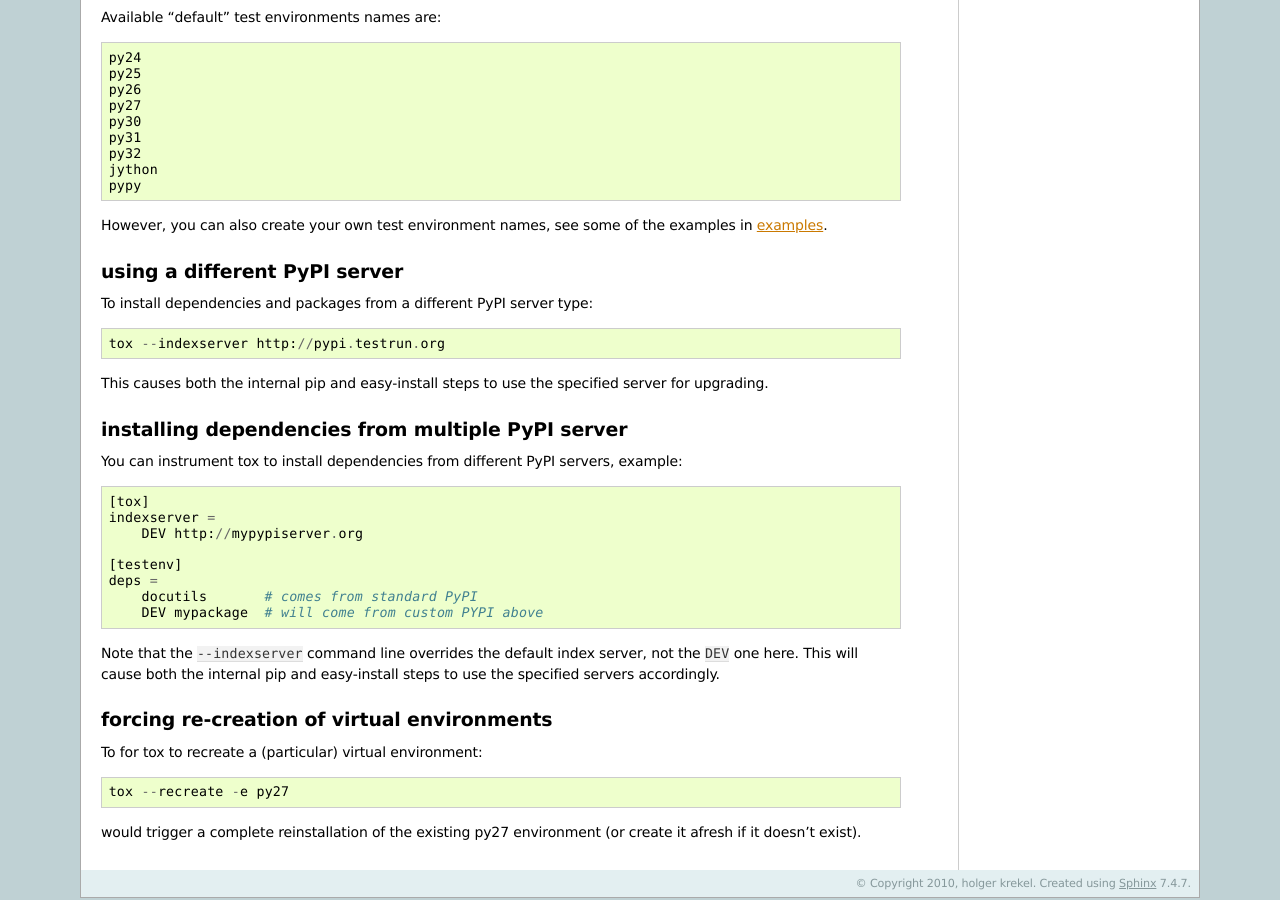
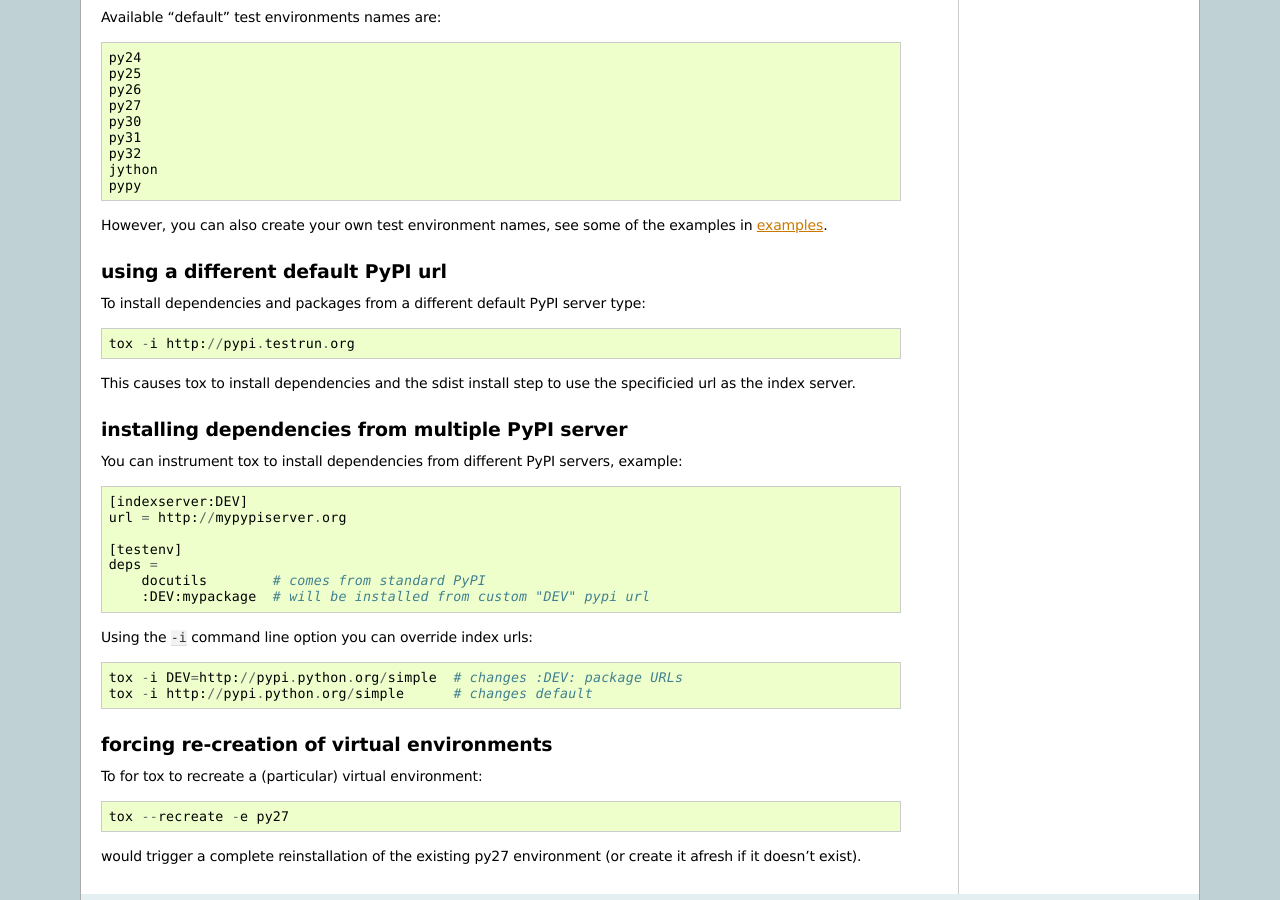
Before and after one commit to msabramo/tox, a Sphinx documentation site: the page built from doc/example/basic.txt, in a window 1280 px wide and 900 px high, scrolled down 566 px. Built offline with Sphinx 7.4.7, drawn with Linux system fonts in a browser that asks for light colours; some of the changed text lies outside the part shown.

Commit message:
revamp and document indexserver handling

```diff
--- a/CHANGELOG.txt
+++ b/CHANGELOG.txt
@@ -4,9 +4,8 @@
 - fix pip-installation mixups by always unsetting PIP_RESPECT_VIRTUALENV
   (thanks Armin Ronacher)
 - issue1: Add a toxbootstrap.py script for tox
-- new option: --indexserver URL to specify PyPI index server to use for
-  installation, can also be set in tox.ini testenv configurations.
-- new option: -r|--recreate to cause recreation of virtualenv
+- added support for working with different and multiple indexservers.
+- new option: -r|--recreate to force recreation of virtualenv
 - depend on new 'pylib' distribution instead of the whole "py" package
   which also installed py.test etc. (which is contained in py)
 - always install sdist files with "--upgrade" to be more resilient
--- a/doc/example/basic.txt
+++ b/doc/example/basic.txt
@@ -45,18 +45,18 @@
 
 .. _virtualenv: http://pypi.python.org/pypi/virtualenv
 
-using a different PyPI server
+using a different default PyPI url
 -----------------------------------------------
 
 .. versionadded: 0.9
 
 To install dependencies and packages from a different
-PyPI server type::
+default PyPI server type::
 
-    tox --indexserver http://pypi.testrun.org
+    tox -i http://pypi.testrun.org
 
-This causes both the internal pip and easy-install steps
-to use the specified server for upgrading.
+This causes tox to install dependencies and the sdist install step
+to use the specificied url as the index server.
 
 installing dependencies from multiple PyPI server
 ---------------------------------------------------
@@ -66,19 +66,19 @@
 You can instrument tox to install dependencies from
 different PyPI servers, example::
 
-    [tox]
-    indexserver =
-        DEV http://mypypiserver.org
+    [indexserver:DEV]
+    url = http://mypypiserver.org
 
     [testenv]
     deps =
-        docutils       # comes from standard PyPI
-        DEV mypackage  # will come from custom PYPI above
+        docutils        # comes from standard PyPI
+        :DEV:mypackage  # will be installed from custom "DEV" pypi url
 
-Note that the ``--indexserver`` command line overrides
-the default index server, not the ``DEV`` one here.
-This will cause both the internal pip and easy-install steps
-to use the specified servers accordingly.
+Using the ``-i`` command line option you can override index urls::
+
+    tox -i DEV=http://pypi.python.org/simple  # changes :DEV: package URLs
+    tox -i http://pypi.python.org/simple      # changes default
+
 
 forcing re-creation of virtual environments
 -----------------------------------------------
--- a/setup.py
+++ b/setup.py
@@ -35,7 +35,7 @@
         description='virtualenv-based automation of test activities',
         long_description=long_description,
         url='http://codespeak.net/tox',
-        version='0.9.dev4',
+        version='0.9.dev5',
         license='GPLv2 or later',
         platforms=['unix', 'linux', 'osx', 'cygwin', 'win32'],
         author='holger krekel',
--- a/tox/__init__.py
+++ b/tox/__init__.py
@@ -1,5 +1,5 @@
 #
-__version__ = "0.9.dev3"
+__version__ = '0.9.dev5'
 
 from py.apipkg import initpkg
 
```
Also changed, not shown: doc/config.txt (+25 -10 lines), 5 other files.
